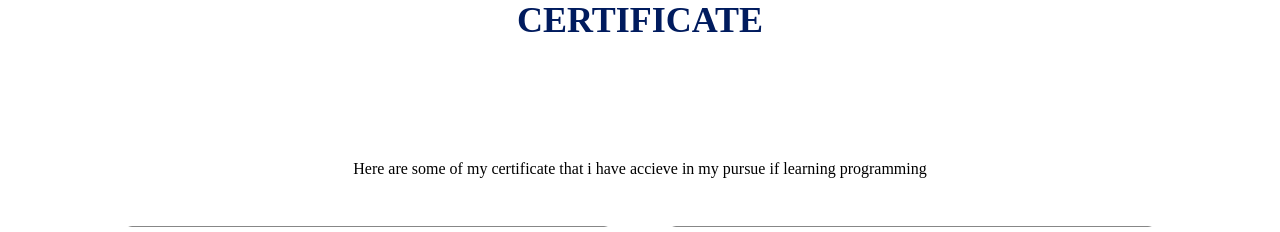
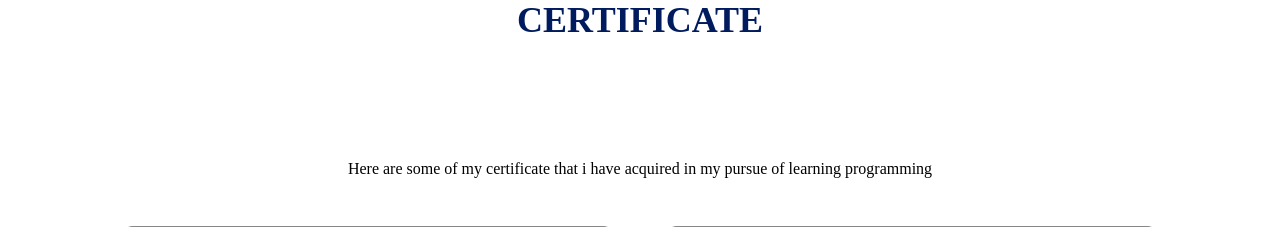
Before and after one commit to habiburahmanrulialif/web-portofolio, a React (Vite) app in the folder frontend/: page / in a window 1280 px wide. Shown: the part 3080-3312 px from the top of the page. Built offline with nearby package versions, Linux system fonts and the light colour scheme.

Commit message:
spelling fix

```diff
--- a/frontend/src/components/certification/Certification.jsx
+++ b/frontend/src/components/certification/Certification.jsx
@@ -23,8 +23,8 @@ function Certification() {
             <div id="certificate">
                 <h1 className="title">CERTIFICATE</h1>
                 <p className="titleDescription">
-                    Here are some of my certificate that i have accieve in my
-                    pursue if learning programming
+                    Here are some of my certificate that i have acquired in my
+                    pursue of learning programming
                 </p>
                 <div className="projectItem">
                     {certificate.map((item, index) => (
```
